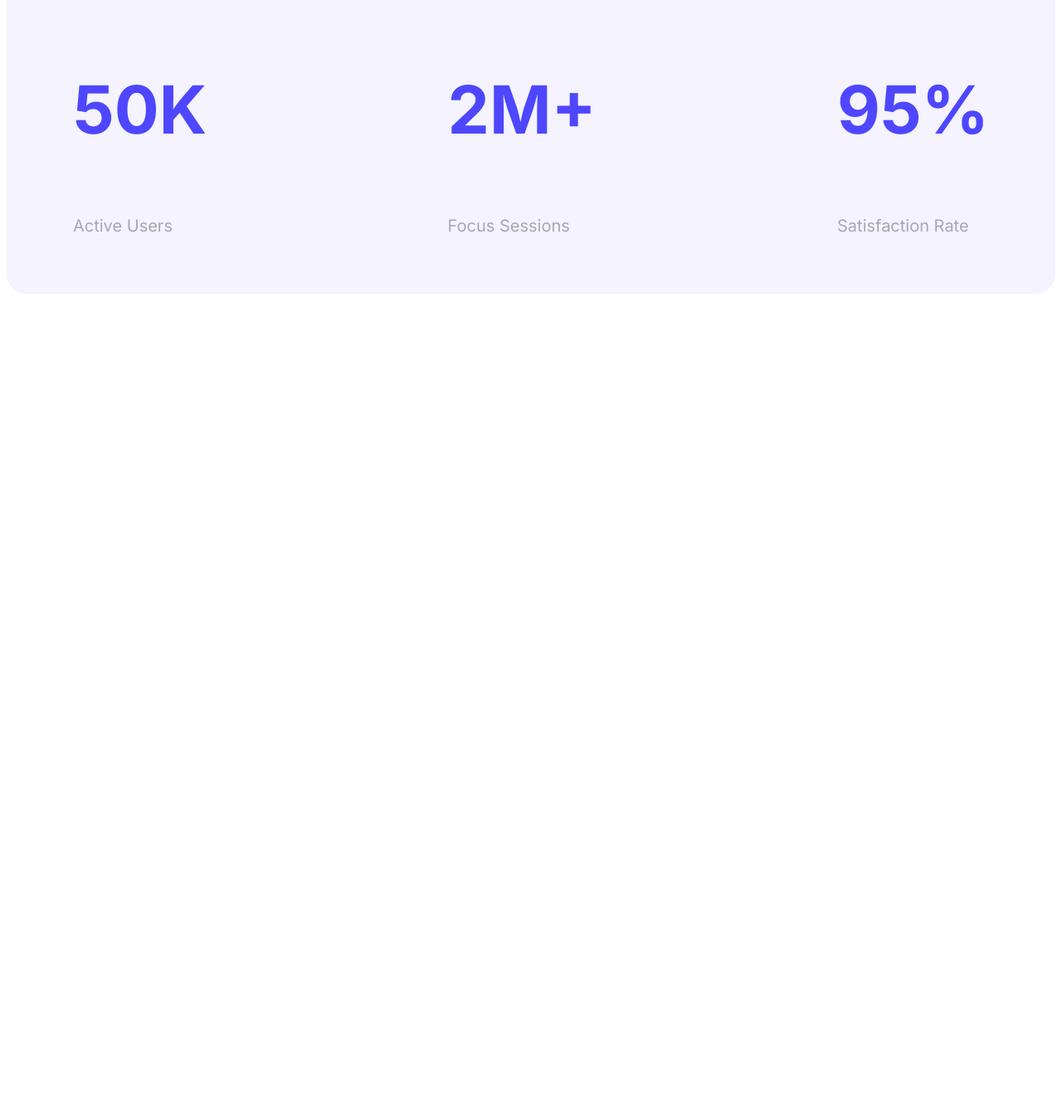
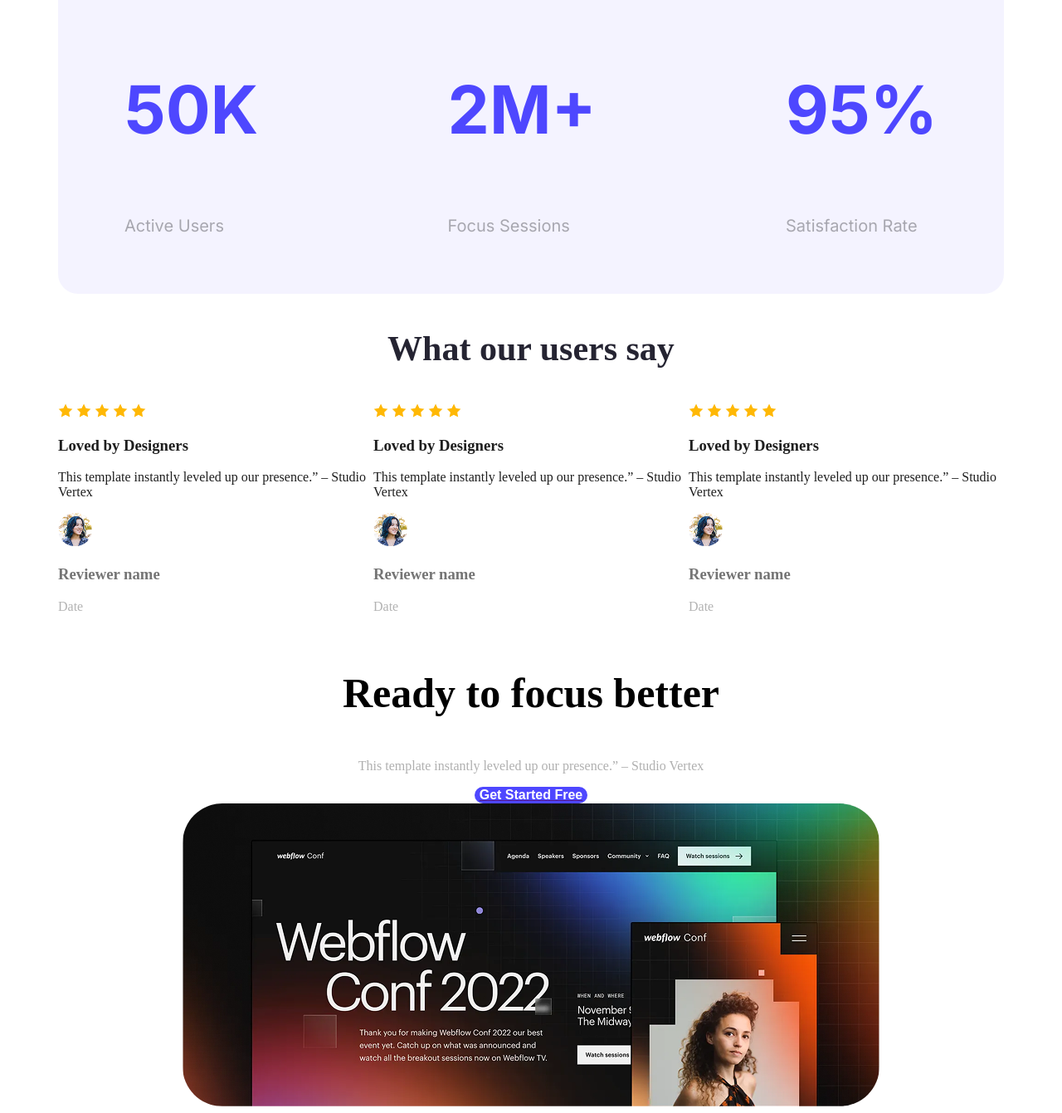
Before and after one commit to Dayal515/Webflow-agencies, a plain HTML site: page html.html in a window 1280 px wide. Shown: the part 914-2255 px from the top of the page at 83% size. Before the commit the page ends 1276 px from the top, so only its background shows below. Drawn offline with Linux system fonts and the light colour scheme.

Commit message:
section 1 to 4

```diff
--- a/css.css
+++ b/css.css
@@ -9,6 +9,9 @@
   font-family: "Raleway", sans-serif;
   font-optical-sizing: auto;
   font-style: normal;
+}
+main{
+  margin: 0 auto;max-width: 1140px;
 }
 header{
   background-image: url(B12A01-landing-launchpad/Assets/Hero-bg.png);
@@ -29,7 +32,7 @@ nav{
 .font-page{
   text-align: center;
 }
-/* sextion-1 style */
+/* section-1 style */
 .section-1{
   display: flex;justify-content: space-between;
 }
@@ -42,12 +45,12 @@ nav{
 .section-1-description{
   font-size: 24px;color: #252432;
 }
-/* sextion-2 style */
+/* section-2 style */
 .section-2{
   padding: 50px 80px;border-radius: 24px;background-color: #4E47FF10;
 }
 .section-2-title{
-  font-weight: bold; font-size: 38px;color: #252432;
+  font-weight: bold; font-size: 38px;color: #252432;text-align: center;
 }
 .section-2-items{
   display: flex; justify-content: space-between;
@@ -58,3 +61,40 @@ nav{
 .section-2-item-des{
   font-size: 20px;color: #00000050;
 }
+/* section-3 styles */
+.section-3-title{
+  font-weight: bold; font-size: 42px;color: #252432;text-align: center;
+}
+.section-3-items{
+  display: flex;
+}
+.section-3-img{
+  border-radius: 9999px;
+}
+.reviewer-name{
+  color: #757575;
+}
+.review-date{
+  color: #b3b3b3;
+}
+.love{
+  color: #1e1e1e;
+}
+/* section-4 */
+.section-4-title{
+  font-weight: bold; font-size: 50px;color: #000000;text-align: center;
+}
+.section-4-des{
+  color: #00000050;text-align: center;
+}
+.section-4-img{
+  border-radius: 48px;
+  display: block;
+  margin-left: auto;
+  margin-right: auto;
+}
+.section-4-btn{
+  display: block;
+  margin: 0 auto;
+}
+/* section-5 */
--- a/html.html
+++ b/html.html
@@ -6,7 +6,7 @@
   <link rel="preconnect" href="https://fonts.googleapis.com">
 <link rel="preconnect" href="https://fonts.gstatic.com" crossorigin>
 <link href="https://fonts.googleapis.com/css2?family=Inter:ital,opsz,wght@0,14..32,100..900;1,14..32,100..900&family=Raleway:ital,wght@0,100..900;1,100..900&display=swap" rel="stylesheet">
-  <title>Webflow-agencies</title>
+  <title>Web-flow-agencies</title>
   <link rel="stylesheet" href="css.css">
 </head>
 <body >
@@ -46,11 +46,78 @@
         </div>
       </div>
     </section>
-    <section>
-
+    <section class="section-3">
+      <h3 class="section-3-title">What our users say</h3>
+      <div class="section-3-items">
+        <div class="section-3-item">
+          <div>
+            <img src="B12A01-landing-launchpad/Assets/icon-star.png" alt="">
+            <img src="B12A01-landing-launchpad/Assets/icon-star.png" alt="">
+            <img src="B12A01-landing-launchpad/Assets/icon-star.png" alt="">
+            <img src="B12A01-landing-launchpad/Assets/icon-star.png" alt="">
+            <img src="B12A01-landing-launchpad/Assets/icon-star.png" alt="">
+          </div>
+          <div class="love">
+            <h3>Loved by Designers</h3>
+            <p>This template instantly leveled up our presence.” – Studio Vertex</p>
+          </div>
+          <div>
+            <img class="section-3-img" src="B12A01-landing-launchpad/Assets/avatar.png" alt="">
+            <div>
+              <h3 class="reviewer-name">Reviewer name</h3>
+              <p class="review-date">Date</p>
+            </div>
+          </div>
+        </div>
+       <div class="section-3-item">
+          <div>
+            <img src="B12A01-landing-launchpad/Assets/icon-star.png" alt="">
+            <img src="B12A01-landing-launchpad/Assets/icon-star.png" alt="">
+            <img src="B12A01-landing-launchpad/Assets/icon-star.png" alt="">
+            <img src="B12A01-landing-launchpad/Assets/icon-star.png" alt="">
+            <img src="B12A01-landing-launchpad/Assets/icon-star.png" alt="">
+          </div>
+          <div class="love">
+            <h3>Loved by Designers</h3>
+            <p>This template instantly leveled up our presence.” – Studio Vertex</p>
+          </div>
+          <div>
+            <img class="section-3-img" src="B12A01-landing-launchpad/Assets/avatar.png" alt="">
+            <div>
+              <h3 class="reviewer-name">Reviewer name</h3>
+              <p class="review-date">Date</p>
+            </div>
+          </div>
+        </div>
+        <div class="section-3-item">
+          <div>
+            <img src="B12A01-landing-launchpad/Assets/icon-star.png" alt="">
+            <img src="B12A01-landing-launchpad/Assets/icon-star.png" alt="">
+            <img src="B12A01-landing-launchpad/Assets/icon-star.png" alt="">
+            <img src="B12A01-landing-launchpad/Assets/icon-star.png" alt="">
+            <img src="B12A01-landing-launchpad/Assets/icon-star.png" alt="">
+          </div>
+          <div class="love">
+            <h3>Loved by Designers</h3>
+            <p>This template instantly leveled up our presence.” – Studio Vertex</p>
+          </div>
+          <div>
+            <img class="section-3-img" src="B12A01-landing-launchpad/Assets/avatar.png" alt="">
+            <div>
+              <h3 class="reviewer-name">Reviewer name</h3>
+              <p class="review-date">Date</p>
+            </div>
+          </div>
+        </div>
+      </div>
     </section>
     <section>
-
+      <div class="section-4-element">
+        <h3 class="section-4-title">Ready to focus better</h3>
+        <p class="section-4-des">This template instantly leveled up our presence.” – Studio Vertex</p>
+        <a href=""><button class="btn section-4-btn">Get Started Free</button></a>
+      </div>
+      <img class="section-4-img" src="B12A01-landing-launchpad/Assets/wc-big.png" alt="">
     </section>
     <section>
 
```
